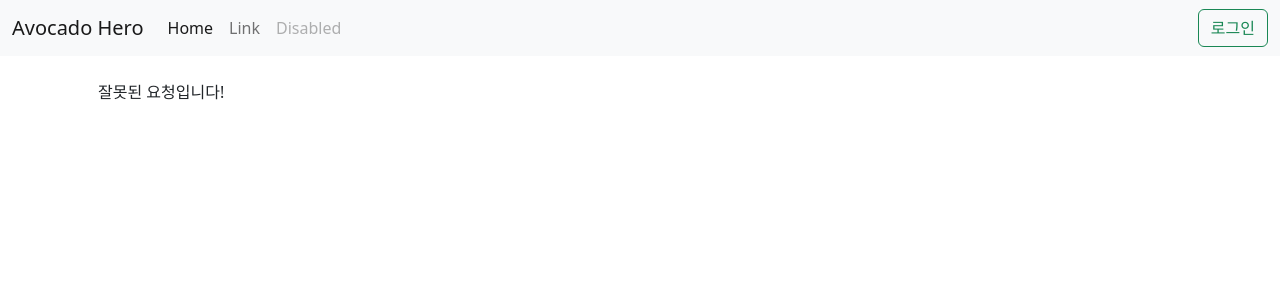
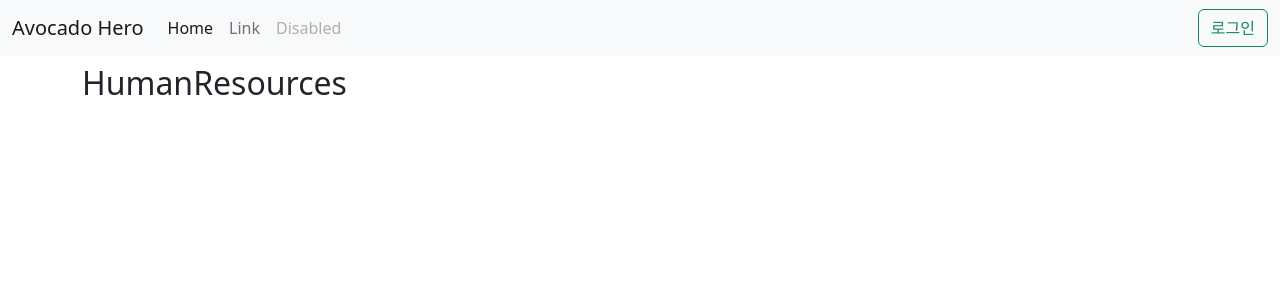
Before and after one commit to KGU-Team-Avocado/avocado-hero-web, a React (Create React App) app: page /humanRes in a window 1280 px wide. Shown: the top 300 px of the page. Built offline with nearby package versions, Linux system fonts and the light colour scheme.

Commit message:
기업용 인재찾기, 채용공고 페이지 추가

```diff
--- a/src/App.js
+++ b/src/App.js
@@ -1,16 +1,17 @@
-import logo from './logo.svg';
-import './App.css';
-import HomeContainer from './container/home/HomeContainer';
-import { Link, Route, Routes } from 'react-router-dom';
-import DefaultLayout from './component/common/DefaultLayout';
-import SignInContainer from './container/sign/sign_in/SignInContainer';
-import SignUpContainer from './container/sign/sign_up/SignUpContainer';
-import ExampleContainer from './container/example/ExampleContainer';
-import ProfileContainer from './container/sign/profile/ProfileContainer';
+import logo from "./logo.svg";
+import "./App.css";
+import HomeContainer from "./container/home/HomeContainer";
+import { Link, Route, Routes } from "react-router-dom";
+import DefaultLayout from "./component/common/DefaultLayout";
+import SignInContainer from "./container/sign/sign_in/SignInContainer";
+import SignUpContainer from "./container/sign/sign_up/SignUpContainer";
+import ExampleContainer from "./container/example/ExampleContainer";
+import ProfileContainer from "./container/sign/profile/ProfileContainer";
+import HumanResources from "./container/company/HumanResources";
+import JobPosting from "./container/company/JobPosting";
 
 function App() {
   return (
-
     <Routes>
       {/* 이 Layout 안에 갇히게 됨... nested된 Container들은 Layout의 Outlet으로 연결된다 */}
       <Route path="/" element={<DefaultLayout />}>
@@ -21,6 +22,11 @@ function App() {
         {/* 프로필 보기 */}
         <Route path="user/:id" element={<ProfileContainer />} />
         <Route path="example" element={<ExampleContainer />} />
+
+        {/* 기업용 버튼 */}
+        <Route path="humanRes" element={<HumanResources />} />
+        <Route path="jobPosting" element={<JobPosting />} />
+
         <Route
           path="*"
           element={
--- a/src/component/common/Header.js
+++ b/src/component/common/Header.js
@@ -51,6 +51,7 @@ const Header = () => {
             {/* 기업전용 탭 시작 부분 */}
             {isSignIn ? ( //로그인시에만 기업전용 탭을 띄워준다.
               //#issue1 : 아직 기업인지 일반 사용자인지 확인은 못하는 상태
+              //#issue2 : href로 넣어놓은 상태여서 link로 하는 방법 찾아봐야 할듯
               <>
                 <li className="nav-item dropdown">
                   <a
@@ -68,12 +69,12 @@ const Header = () => {
                     aria-labelledby="navbarDropdown"
                   >
                     <li>
-                      <a className="dropdown-item" href="#">
+                      <a className="dropdown-item" href="humanRes">
                         인재찾기
                       </a>
                     </li>
                     <li>
-                      <a className="dropdown-item" href="#">
+                      <a className="dropdown-item" href="jobPosting">
                         채용공고
                       </a>
                     </li>
--- /dev/null
+++ b/src/container/company/HumanResources.js
@@ -0,0 +1,10 @@
+const HumanResources = () => {
+  //인재찾기 페이지
+  return (
+    <>
+      <h2>HumanResources</h2>
+    </>
+  );
+};
+
+export default HumanResources;
--- /dev/null
+++ b/src/container/company/JobPosting.js
@@ -0,0 +1,10 @@
+const JobPosting = () => {
+  //체용공고 페이지
+  return (
+    <>
+      <h2>jobPosting</h2>
+    </>
+  );
+};
+
+export default JobPosting;
```
